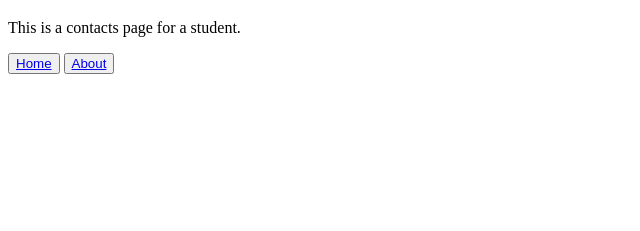
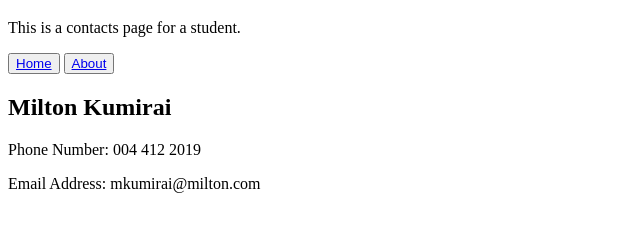
Before and after one commit to Kummirai/Basic-Inforamtional-Site, a website: page contact-me.html in a window 1280 px wide. Shown: the part 61-292 px from the top of the page, without its empty margins (0-640 px from the left). Drawn offline with Linux system fonts and the light colour scheme.

Commit message:
Update contact-me.html

```diff
--- a/contact-me.html
+++ b/contact-me.html
@@ -11,5 +11,8 @@
     <p>This is a contacts page for a student.</p>
     <button><a href="/">Home</a></button>
     <button><a href="/about">About</a></button>
+    <h2>Milton Kumirai</h2>
+    <p>Phone Number: 004 412 2019</p>
+    <p>Email Address: mkumirai@milton.com</p>
   </body>
 </html>
```
